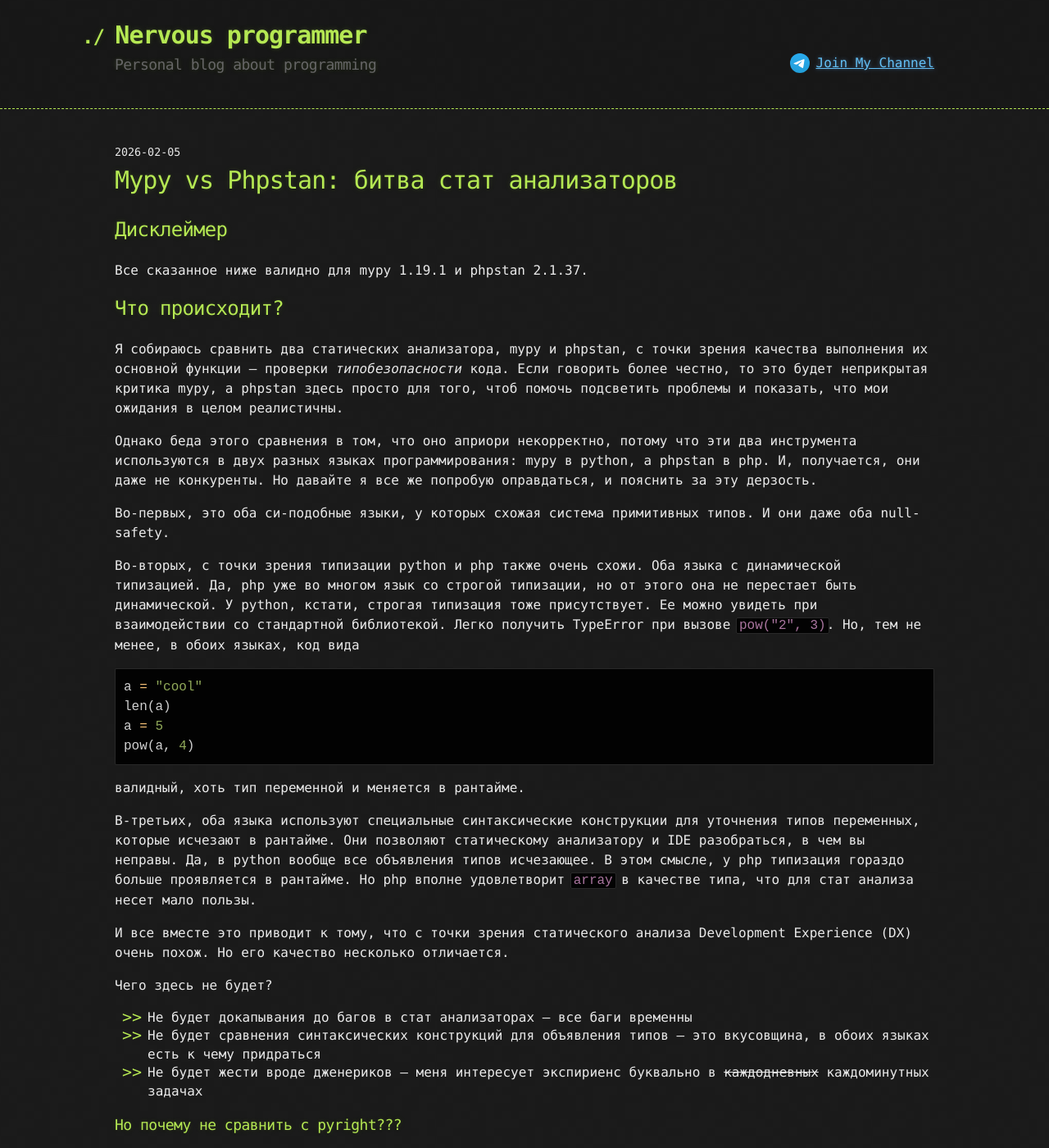
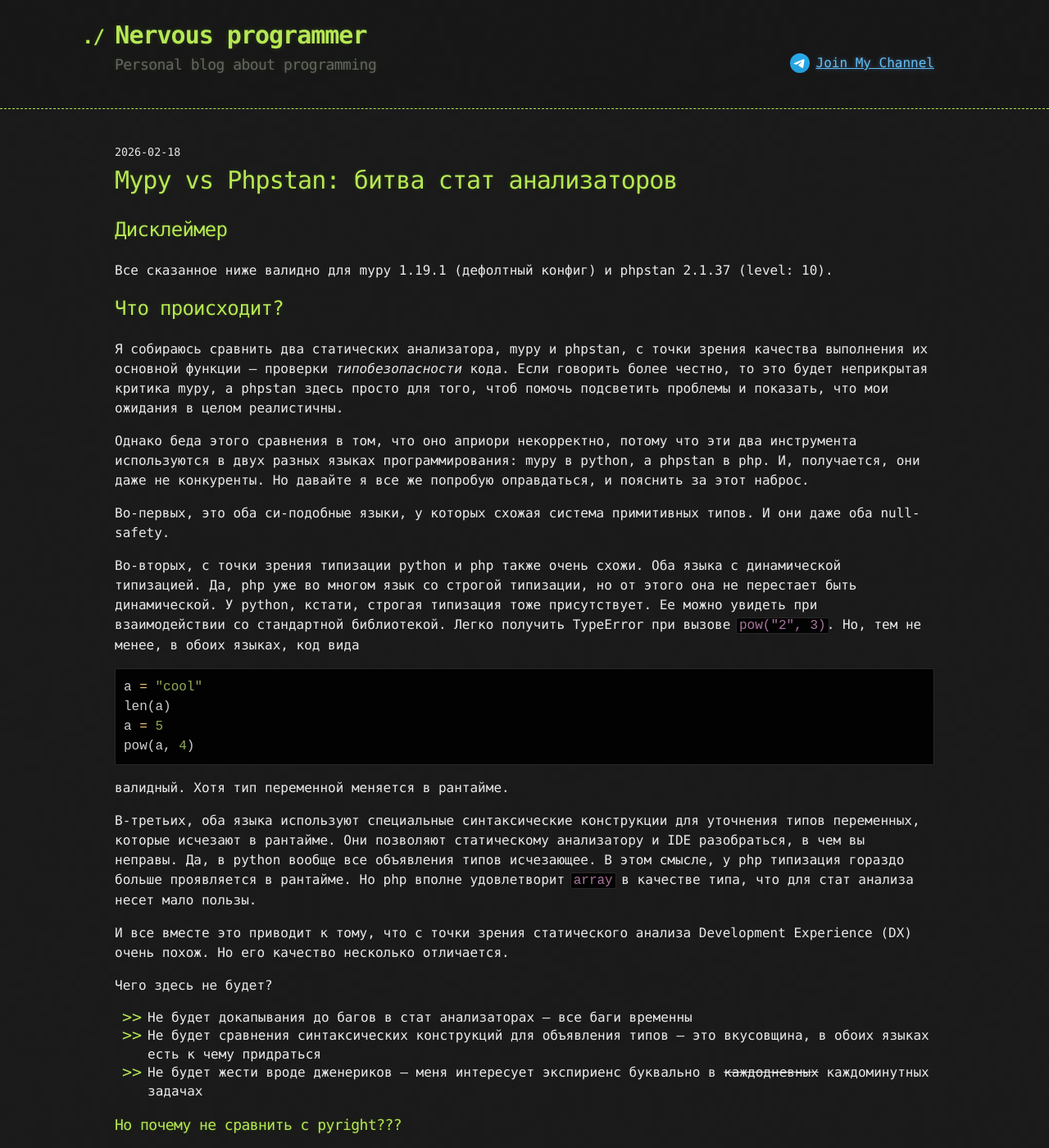
Before and after one commit to Feolius/feolius.github.io, a Jekyll site: the page built from _posts/2026-02-05-mypy-vs-phpstan-ru.markdown, in a window 1280 px wide and 1400 px high. Shown: the whole window at 82% size. Built offline with Jekyll 4.4.1, drawn with Linux system fonts in a browser that asks for light colours; comment, search, counter and statistics services are not loaded; some of the changed text lies outside the part shown.

Commit message:
mypy change

````diff
--- a/_posts/2026-02-05-mypy-vs-phpstan-ru.markdown
+++ b/_posts/2026-02-05-mypy-vs-phpstan-ru.markdown
@@ -1,13 +1,13 @@
 ---
 layout: post
 title:  "Mypy vs Phpstan: битва стат анализаторов"
-date:   2026-02-05
+date:   2026-02-18
 categories: ru
 tags: "python php mypy phpstan"
 ---
 
 ## Дисклеймер
-Все сказанное ниже валидно для mypy 1.19.1 и phpstan 2.1.37.
+Все сказанное ниже валидно для mypy 1.19.1 (дефолтный конфиг) и phpstan 2.1.37 (level: 10).
 
 ## Что происходит?
 Я собираюсь сравнить два статических анализатора, mypy и phpstan, с точки зрения качества выполнения
@@ -18,7 +18,7 @@ tags: "python php mypy phpstan"
 Однако беда этого сравнения в том, что оно
 априори некорректно, потому что эти два инструмента используются в двух разных языках
 программирования: mypy в python, а phpstan в php. И, получается, они даже не конкуренты.
-Но давайте я все же попробую оправдаться, и пояснить за эту дерзость.
+Но давайте я все же попробую оправдаться, и пояснить за этот наброс.
 
 Во-первых, это оба си-подобные языки, у которых схожая система примитивных типов. И они даже оба
 null-safety.
@@ -34,7 +34,7 @@ len(a)
 a = 5
 pow(a, 4)
 ```
-валидный, хоть тип переменной и меняется в рантайме.
+валидный. Хотя тип переменной меняется в рантайме.
 
 В-третьих, оба языка используют специальные синтаксические конструкции для уточнения типов переменных,
 которые исчезают в рантайме. Они позволяют статическому анализатору и IDE разобраться, в чем
@@ -137,7 +136,7 @@ def accept_enum_return_foo_bar(enum: FooBarBaz) -> FooBarValue:
 
 Таким образом, для каждого подмножества значений енумов нам придется отдельно прописывать новый
 тип с литералами, что не улучшает настроение. Конечно я не один такой страдающий тут.
-Фича [реквест](https://github.com/python/typing/issues/781) висит уже 5 лет. Но увы.
+[Фича-реквест](https://github.com/python/typing/issues/781) висит уже 5 лет. Но увы.
 
 ## Literal Widening
 
````
Also changed, not shown: other parts of _posts/2026-02-05-mypy-vs-phpstan-ru.markdown (+3 -4 lines).
